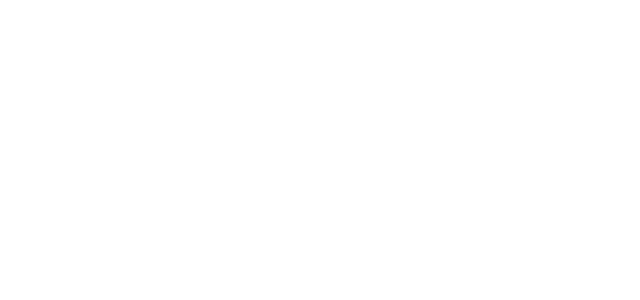
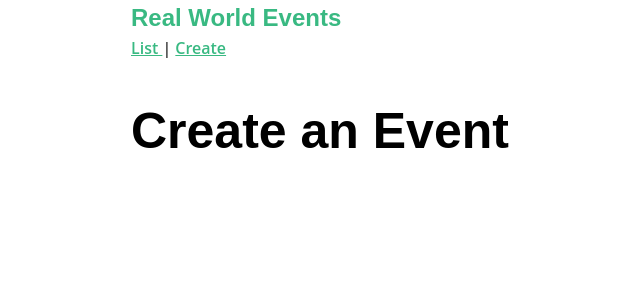
Before and after one commit to CShingiro/real-world-nuxt, a Nuxt app: page /create in a window 1280 px wide. Before the commit this address had no page. Shown: the top 300 px of the page, without its empty margins (279-919 px from the left). Built offline with nearby package versions, Linux system fonts and the light colour scheme.

Commit message:
SEO Page adjustment

```diff
--- /dev/null
+++ b/components/NavBar.vue
@@ -0,0 +1,44 @@
+<template>
+  <div>
+    <NuxtLink to='/' class='brand'>
+      Real World Events
+    </NuxtLink>
+    <nav>
+      <NuxtLink to='/'>
+        List
+      </NuxtLink> |
+      <NuxtLink to='/create'>
+        Create
+      </NuxtLink>
+    </nav>
+  </div>
+</template>
+
+<style scoped>
+    .brand {
+      font-family: 'Montserrat', sans-serif;
+      font-weight: 700;
+      font-size: 1.5em;
+      color: #39b982;
+      text-decoration: none;
+    }
+    .nav {
+      display: flex;
+      justify-content: space-between;
+      align-items: center;
+      height: 60px;
+    }
+    .nav .nav-item {
+      box-sizing: border-box;
+      margin: 0 5px;
+      color: rgba(0, 0, 0, 0.5);
+      text-decoration: none;
+    }
+    .nav .nav-item.router-link-exact-active {
+      color: #39b982;
+      border-bottom: solid 2px #39b982;
+    }
+    .nav a {
+      display: inline-block;
+    }
+</style>
--- a/components/NuxtLogo.vue
+++ /dev/null
@@ -1,11 +0,0 @@
-<template>
-  <svg class="nuxt-logo" viewBox="0 0 45 30" fill="none" xmlns="http://www.w3.org/2000/svg">
-    <path d="M24.7203 29.704H41.1008C41.6211 29.7041 42.1322 29.5669 42.5828 29.3061C43.0334 29.0454 43.4075 28.6704 43.6675 28.2188C43.9275 27.7672 44.0643 27.2549 44.0641 26.7335C44.0639 26.2121 43.9266 25.6999 43.6662 25.2485L32.6655 6.15312C32.4055 5.70162 32.0315 5.32667 31.581 5.06598C31.1305 4.8053 30.6195 4.66805 30.0994 4.66805C29.5792 4.66805 29.0682 4.8053 28.6177 5.06598C28.1672 5.32667 27.7932 5.70162 27.5332 6.15312L24.7203 11.039L19.2208 1.48485C18.9606 1.03338 18.5864 0.658493 18.1358 0.397853C17.6852 0.137213 17.1741 0 16.6538 0C16.1336 0 15.6225 0.137213 15.1719 0.397853C14.7213 0.658493 14.3471 1.03338 14.0868 1.48485L0.397874 25.2485C0.137452 25.6999 0.000226653 26.2121 2.8053e-07 26.7335C-0.000226092 27.2549 0.136554 27.7672 0.396584 28.2188C0.656614 28.6704 1.03072 29.0454 1.48129 29.3061C1.93185 29.5669 2.44298 29.7041 2.96326 29.704H13.2456C17.3195 29.704 20.3239 27.9106 22.3912 24.4118L27.4102 15.7008L30.0986 11.039L38.1667 25.0422H27.4102L24.7203 29.704ZM13.0779 25.0374L5.9022 25.0358L16.6586 6.36589L22.0257 15.7008L18.4322 21.9401C17.0593 24.2103 15.4996 25.0374 13.0779 25.0374Z" fill="#00DC82" />
-  </svg>
-</template>
-
-<style>
-.nuxt-logo {
-  height: 180px;
-}
-</style>
--- a/layouts/default.vue
+++ b/layouts/default.vue
@@ -1,8 +1,31 @@
 <template>
-    <div id="app">
-        <Nuxt />
-    </div>
+  <div id="app">
+    <NavBarVue />
+    <Nuxt />
+  </div>
 </template>
+
+<script>
+import NavBarVue from '~/components/NavBar.vue'
+export default {
+  name: 'DefaultVue',
+  components: {
+    NavBarVue
+  },
+  head () {
+    return {
+      titleTemplate: '%s - Real World Events',
+      meta: [
+        {
+          hid: 'description',
+          name: 'description',
+          content: 'Where you can find all the events taking place in your neighborhood'
+        }
+      ]
+    }
+  }
+}
+</script>
 
 <style>
     html {
--- /dev/null
+++ b/pages/create.vue
@@ -0,0 +1,23 @@
+<template>
+  <div>
+    <h1>Create an Event</h1>
+  </div>
+</template>
+
+<script>
+export default {
+  name: 'CreatePage',
+  head () {
+    return {
+      title: 'Create an Event',
+      meta: [
+        {
+          hid: 'description',
+          name: 'description',
+          content: 'You can create a new event in your neighborhood'
+        }
+      ]
+    }
+  }
+}
+</script>
--- a/pages/index.vue
+++ b/pages/index.vue
@@ -6,6 +6,11 @@
 
 <script>
 export default {
-  name: 'IndexPage'
+  name: 'IndexPage',
+  head () {
+    return {
+      title: 'Event Listing'
+    }
+  }
 }
 </script>
```
